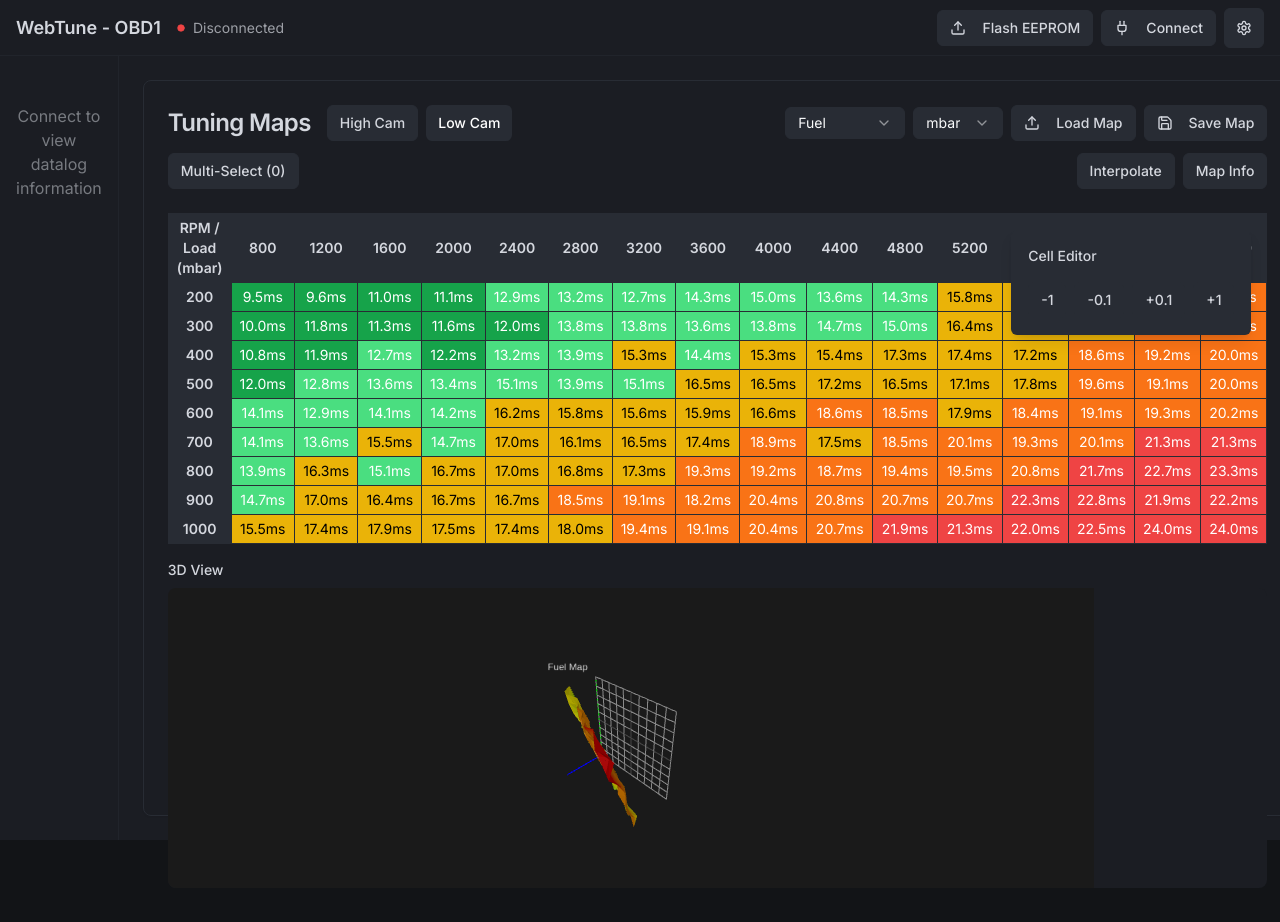
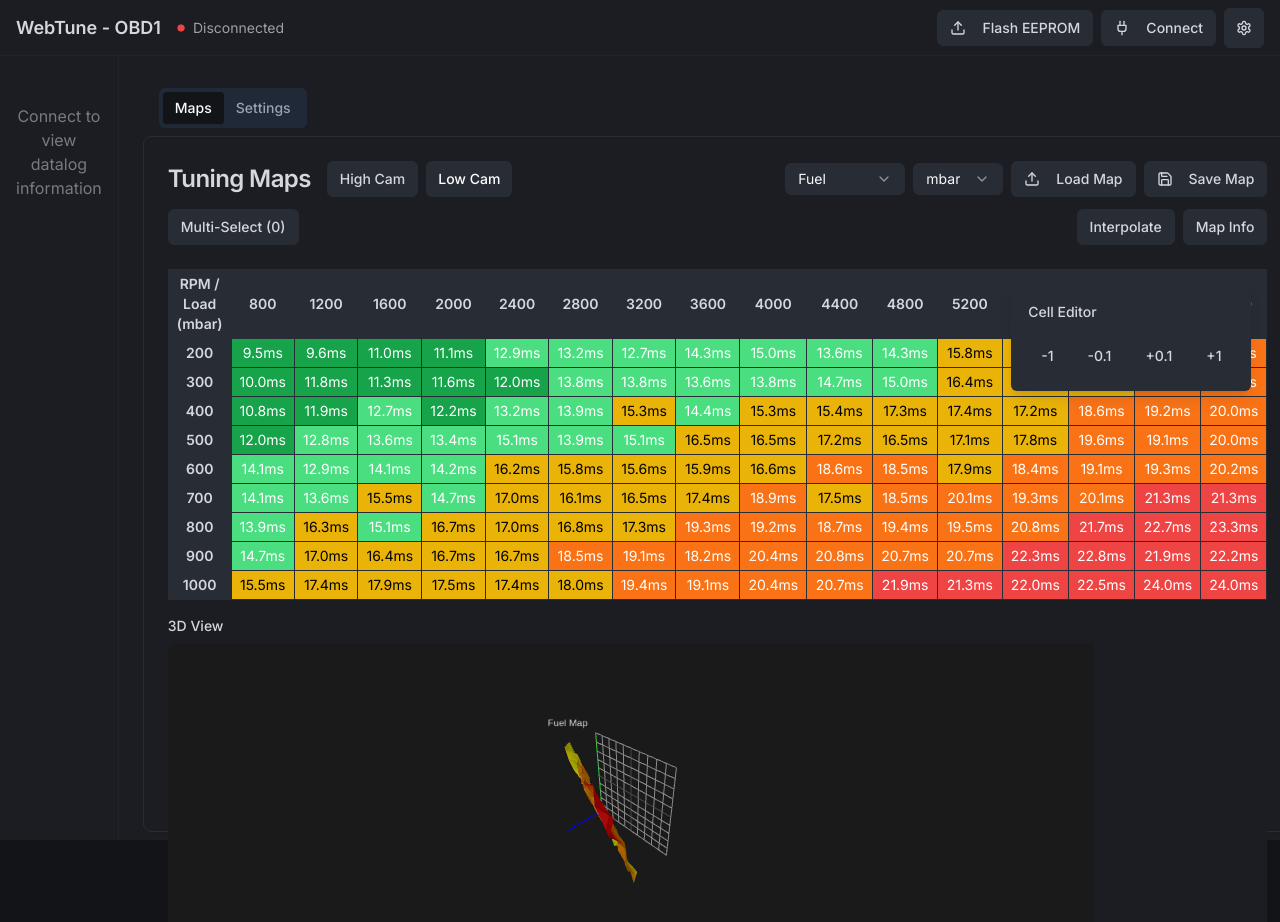
Before and after one commit to MrBn100ful/honda-tune-web, a React (Vite) app: page / in a window 1280 px wide. Shown: the top 922 px of the page. Before the commit the page ends 888 px from the top, so only its background shows below. Built offline with nearby package versions, Linux system fonts and the light colour scheme.

Commit message:
Add settings menu
Re-add the settings menu to the application.

```diff
--- a/src/components/tuning/TuningSettings.tsx
+++ b/src/components/tuning/TuningSettings.tsx
@@ -1,4 +1,3 @@
-
 import React, { useState, useEffect } from 'react';
 import { Card, CardContent, CardHeader, CardTitle } from "@/components/ui/card";
 import { Tabs, TabsContent, TabsList, TabsTrigger } from "@/components/ui/tabs";
@@ -416,8 +415,8 @@ const TuningSettings = () => {
               className="hidden"
             />
             <label htmlFor="load-settings">
-              <Button variant="outline" size="sm" className="bg-honda-gray border-honda-gray text-honda-light hover:bg-honda-dark cursor-pointer" as="span">
-                <Upload size={16} className="mr-1" /> Load
+              <Button variant="outline" size="sm" className="bg-honda-gray border-honda-gray text-honda-light hover:bg-honda-dark cursor-pointer" asChild>
+                <span><Upload size={16} className="mr-1" /> Load</span>
               </Button>
             </label>
             <Button variant="outline" size="sm" onClick={handleReset} className="bg-honda-gray border-honda-gray text-honda-light hover:bg-honda-dark">
--- a/src/pages/Index.tsx
+++ b/src/pages/Index.tsx
@@ -11,7 +11,20 @@ const Index = () => {
   return (
     <Layout>
       <div className="w-full h-[calc(100vh-64px)]">
-        <FuelMap />
+        <Tabs value={activeTab} onValueChange={setActiveTab} className="w-full h-full">
+          <TabsList className="mx-4 mt-2">
+            <TabsTrigger value="maps">Maps</TabsTrigger>
+            <TabsTrigger value="settings">Settings</TabsTrigger>
+          </TabsList>
+
+          <TabsContent value="maps" className="h-[calc(100%-40px)]">
+            <FuelMap />
+          </TabsContent>
+
+          <TabsContent value="settings" className="h-[calc(100%-40px)] p-4 overflow-hidden">
+            <TuningSettings />
+          </TabsContent>
+        </Tabs>
       </div>
     </Layout>
   );
```
